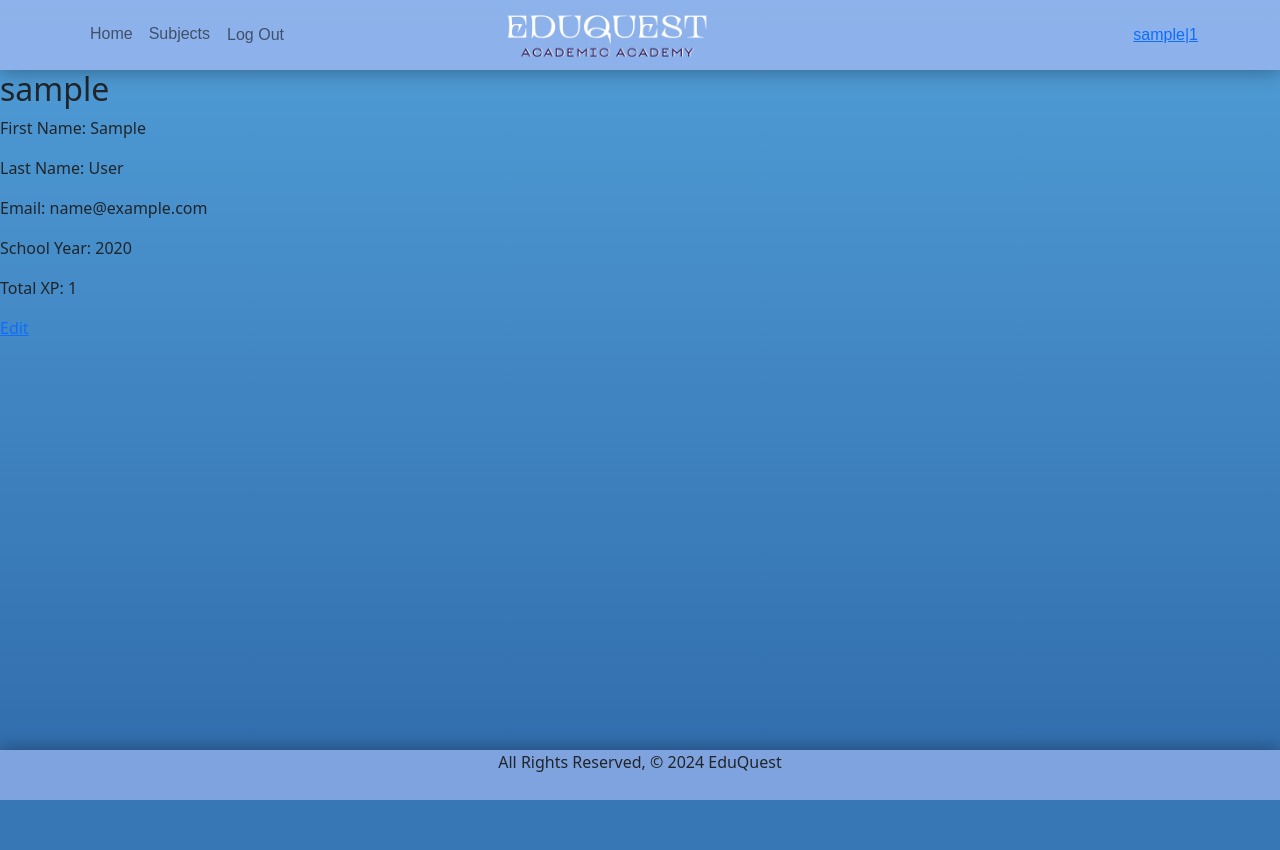
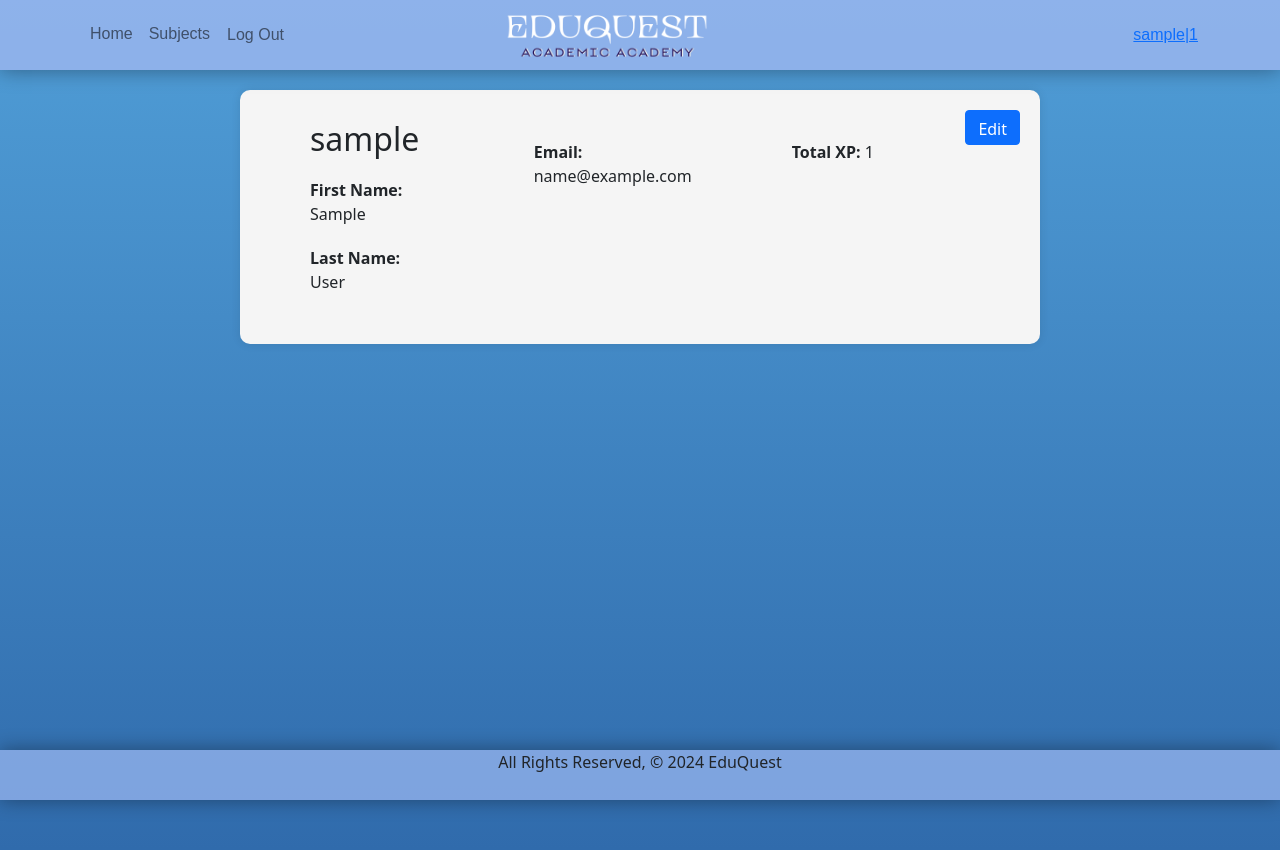
Before and after one commit to GA-EduQuest/EduQuest, a Django app: page /user/1/ in a window 1280 px wide. Before the commit the page ends 800 px from the top, so only its background shows below. Run offline with Django 5.2, Linux system fonts and the light colour scheme; a user stored in the database is signed in; tables that the repository leaves empty hold one stand-in row (values such as "Sample post"); some web fonts are replaced.

Commit message:
Style for subjects, update and delete, as well as user

```diff
--- a/main_app/static/css/style.css
+++ b/main_app/static/css/style.css
@@ -4,12 +4,19 @@ body {
     display: flex;
     min-height: 100vh;
     flex-direction: column;
+    margin-bottom: 50px;
     background: linear-gradient(to bottom, #509ed7, #306bac);
 }
 
 footer.page-footer {
+    position: fixed;
+    bottom: 0;
+    left: 0;
+    width: 100%;
     padding-top: 0;
     text-align: right;
+    background-color: #99b6efbf; /* Set your desired background color */
+    z-index: 1000;
 }
 
 .navbar {
@@ -87,7 +94,6 @@ body > main {
 .title-card {
     text-align: center;
     padding: 20px;
-
     background-color: #a15aff;
     box-shadow: 0 0 50px rgba(0, 0, 0, 0.39);
     border-radius: 8px;
@@ -109,10 +115,19 @@ body > main {
     flex: 1;
     max-width: 230px;
     border-radius: 10px;
-    background-color: #a15aff;
+    background: linear-gradient(-45deg, #306bac, #a86ef4);
     min-height: 400px;
     height: auto;
     box-shadow: 0 0 50px rgba(0, 0, 0, 0.39);
+    border: 1px solid rgb(202, 202, 202);
+}
+
+.center-column {
+    display: flex;
+    flex-direction: column;
+    justify-content: center;
+    align-items: center;
+    height: 100%;
 }
 
 .pie-container {
@@ -127,12 +142,111 @@ body > main {
 }
 
 .upcoming-container {
-    width: 150px;
+    width: 270px;
     height: 150px;
-    background-color: #2ecc71;
+    background-color: rgba(153, 182, 239, 0.844);
+    margin-top: 100px;
+    color: #fff;
+    border-radius: 10px;
+    border: 1px solid rgb(202, 202, 202);
+    padding: 20px;
+}
+.subject-details-container {
+    display: flex;
+    justify-content: center;
+    align-items: center;
+    height: 100vh;
+}
+
+.subject-details-card {
+    border: 1px solid #ddd;
+    border-radius: 8px;
+    overflow: hidden;
+    width: auto;
+    box-shadow: 0 0 50px rgba(0, 0, 0, 0.39);
+    margin: 30px;
+    background: linear-gradient(-45deg, #306bac, #a86ef4);
+}
+
+.subject-details-header {
+    background-color: #a15aff;
+    color: #fff;
+    padding: 15px;
+    text-align: center;
+    border: 1px solid white;
+    box-shadow: 0 0 50px rgba(0, 0, 0, 0.39);
+}
+
+.details-row {
+    display: flex;
+    justify-content: space-between;
+    margin-bottom: 10px;
+    font-weight: bold;
+}
+
+.action-buttons {
+    text-align: center;
     margin-top: 20px;
+}
+
+.subject-form {
+    background-color: rgb(255, 253, 253);
+    border-radius: 10px;
+    padding: 20px;
+    max-width: 600px;
+    margin: auto;
+    box-shadow: 0 0 50px rgba(0, 0, 0, 0.39);
+}
+
+.form-group {
+    margin-bottom: 20px;
+}
+.form-title {
+    text-align: center;
+    margin-top: 20px;
+}
+
+.delete-content {
+    text-align: center;
+    margin: auto;
+    max-width: 400px;
+    padding: 20px;
+    background-color: rgb(255, 243, 243);
+    border-radius: 10px;
+    margin-top: 50px;
+    box-shadow: 0 0 50px rgba(0, 0, 0, 0.39);
+}
+.delete-form {
     display: flex;
-    align-items: center;
-    justify-content: center;
-    color: #fff;
+    justify-content: space-between;
+    margin-top: 20px;
 }
+
+.profile-container {
+    display: flex;
+    justify-content: space-between;
+    max-width: 800px;
+    margin: 0 auto;
+    padding: 20px;
+    background-color: #f5f5f5;
+    border-radius: 10px;
+    box-shadow: 0 0 10px rgba(0, 0, 0, 0.1);
+    margin-top: 20px;
+}
+
+.names-section,
+.email-section,
+.xp-section {
+    flex: 1;
+    margin: 10px 50px;
+}
+
+.names-section h2 {
+    margin-bottom: 20px;
+}
+
+.names-section p,
+.email-section p,
+.xp-section p {
+    margin: 20px 0;
+}
--- a/main_app/templates/user/user_detail.html
+++ b/main_app/templates/user/user_detail.html
@@ -1,16 +1,38 @@
-{% extends 'base.html' %} {% block title %}{{ user.username }}{% endblock %}
+{% extends 'base.html' %}
+
+{% block title %}
+    {{ user.username }}
+{% endblock %}
+
 {% block content %}
-<h2>{{ user.username }}</h2>
+    <div class="profile-container">
+        <div class="names-section">
+            <h2>{{ user.username }}</h2>
 
-{% if profile %}
-<p>First Name: {{ profile.first_name }}</p>
-<p>Last Name: {{ profile.last_name }}</p>
-<p>Email: {{ profile.email }}</p>
-<p>School Year: {{ profile.school_year }}</p>
-<p>Total XP: {{ profile.xp }}</p>
+            {% if profile %}
+                <p><strong>First Name:</strong> {{ profile.first_name }}</p>
+                <p><strong>Last Name:</strong> {{ profile.last_name }}</p>
+            {% else %}
+                <p>Please set up your profile details.</p>
+            {% endif %}
+        </div>
 
-<a href="{% url 'profile_update' pk=profile.id %}">Edit</a>
-{% else %}
-<p>Please set up your profile details.</p>
-<a href="#">Add Profile</a>
-{% endif %} {% endblock %}
+        <div class="email-section">
+            {% if profile %}
+                <p><strong>Email:</strong> {{ profile.email }}</p>
+            {% endif %}
+        </div>
+
+        <div class="xp-section">
+            {% if profile %}
+                <p><strong>Total XP:</strong> {{ profile.xp }}</p>
+                {% else %}
+                {% endif %}
+        </div>
+            {% if profile %}
+              <a href="{% url 'profile_update' pk=profile.id %}" class="btn btn-primary" style="height: 35px !important;">Edit</a>
+              {% else %}
+              <a href="#" class="add-profile-link">Add Profile</a>
+            {% endif %}
+    </div>
+{% endblock %}
--- a/main_app/views.py
+++ b/main_app/views.py
@@ -10,6 +10,7 @@ from django.contrib.auth.decorators import login_required
 from django.contrib.auth.mixins import LoginRequiredMixin
 from .models import Profile, Subject, Assignment, Avatar, Quest, Badge, ProfileAchievement, User
 from .forms import SubjectForm
+from datetime import date
 
 #Create your views here.
 
@@ -74,11 +75,12 @@ def owned_badges(request, user_id, quest_id, badge_id):
 #Subjects Views
 def subjects_index(request):
     subjects = Subject.objects.filter(user=request.user)
-    return render(request, 'subjects/index.html', {'subjects': subjects})
+    upcoming_exam = subjects.filter(exam_date__gte=date.today()).order_by('exam_date').first()
+    return render(request, 'subjects/index.html', {'subjects': subjects, 'upcoming_exam': upcoming_exam})
 
 def subjects_detail(request, pk):
     subject = get_object_or_404(Subject, pk=pk)
-    return render(request, 'subjects/subject_detail.html', {'subject': subject})
+    return render(request, 'subjects/subject_detail.html', {'subject': subject })
 
 def subjects_create(request):
     if request.method == 'POST':
```
Also changed, not shown: main_app/templates/subjects/index.html (+9 -2 lines), main_app/templates/subjects/subject_delete.html (+9 -7 lines), main_app/templates/subjects/subject_detail.html (+50 -9 lines), main_app/templates/subjects/subject_form.html (+22 -16 lines).
